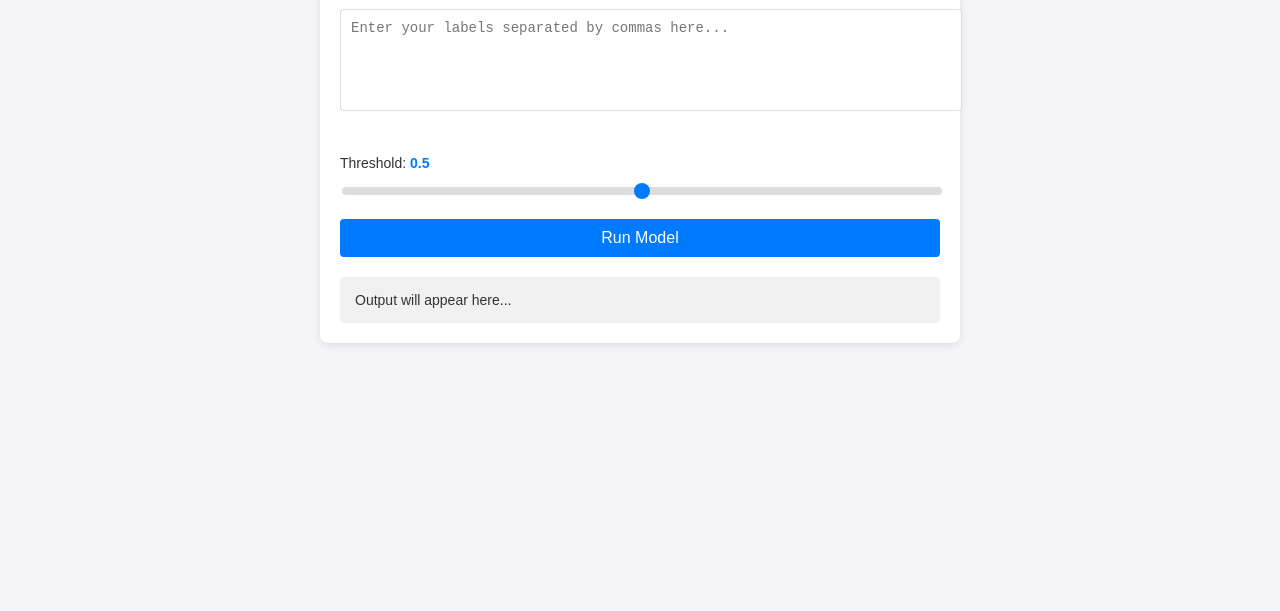
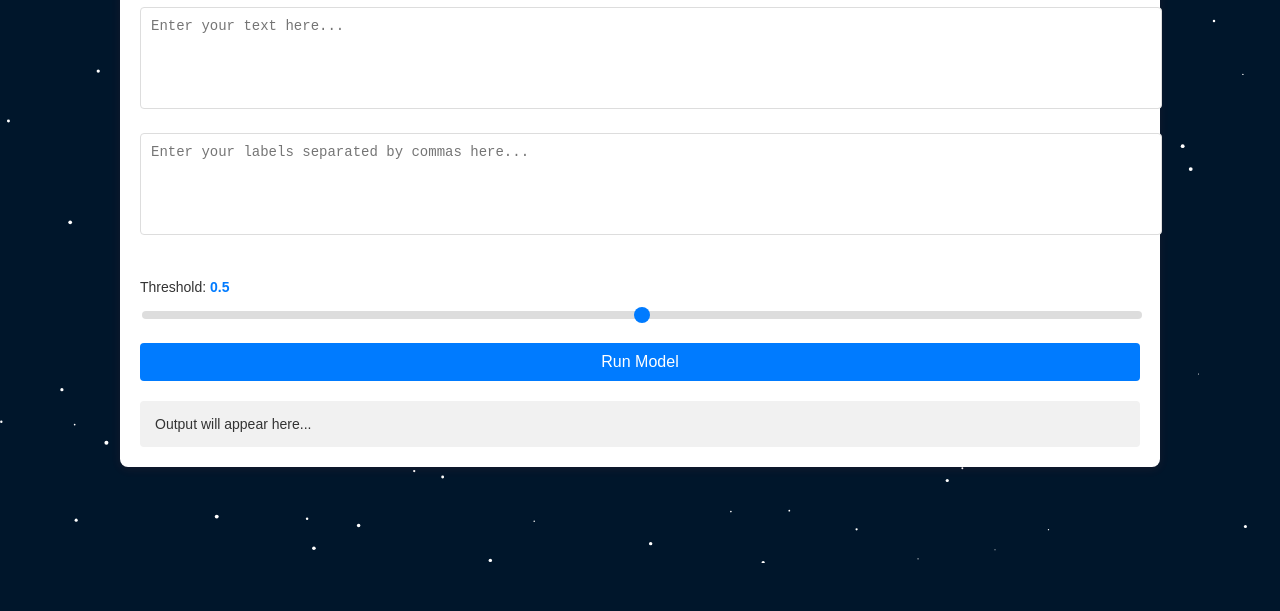
Before and after one commit to Yanis-Bouchelaghem/named_entity_recognition, a plain HTML site: page frontend/index.html in a window 1280 px wide. Shown: the part 237-848 px from the top of the page. Before the commit the page ends 800 px from the top, so only its background shows below. Drawn offline with Linux system fonts and the light colour scheme.

Commit message:
Implemented star background

```diff
--- a/frontend/index.css
+++ b/frontend/index.css
@@ -3,16 +3,28 @@ body {
   background-color: #f4f4f9;
   margin: 0;
   padding: 20px;
+  background: rgb(0, 22, 43);
 }
 
 .container {
-    max-width: 600px;
-    margin: auto;
+  max-width: 1000px;
+  margin: 10% auto;
   background: #ffffff;
   padding: 20px;
   border-radius: 8px;
   box-shadow: 0 2px 10px rgba(0, 0, 0, 0.1);
+
+  box-shadow: 0 2px 10px rgba(205, 58, 58, 0.1);
 }
+canvas {
+  position: fixed;
+  top: 0;
+  left: 0;
+  width: 100%;
+  height: 100%;
+  z-index: -1; / Place le canvas derrière le contenu /
+}
+
 
 h1 {
   text-align: center;
@@ -94,3 +106,21 @@ body {
   font-weight: bold;
   color: #007BFF;
 }
+
+.highlight {
+  font-weight: bold;
+  padding: 0 3px;
+  border-radius: 3px;
+  display: inline; /* Ensure spans are displayed inline */
+  margin-right: 5px;
+  white-space: nowrap; /* Prevent wrapping within the highlight */
+}
+.label {
+  font-size: 0.8em;
+  color: #fff;
+  background-color: #333;
+  padding: 2px 4px;
+  border-radius: 3px;
+  margin-left: 5px;
+  display: inline; /* Ensure the label stays inline */
+}
--- a/frontend/index.html
+++ b/frontend/index.html
@@ -6,26 +6,11 @@
   <title>GloVe Model Interface</title>
   <link rel="stylesheet" href="index.css"> <!-- Link to the CSS file -->
   <style>
-    .highlight {
-      font-weight: bold;
-      padding: 0 3px;
-      border-radius: 3px;
-      display: inline; /* Ensure spans are displayed inline */
-      margin-right: 5px;
-      white-space: nowrap; /* Prevent wrapping within the highlight */
-    }
-    .label {
-      font-size: 0.8em;
-      color: #fff;
-      background-color: #333;
-      padding: 2px 4px;
-      border-radius: 3px;
-      margin-left: 5px;
-      display: inline; /* Ensure the label stays inline */
-    }
+
   </style>
 </head>
 <body>
+  <canvas id="spaceCanvas"></canvas>
   <div class="container">
     <h1>GloVe Model Interface</h1>
     <textarea id="input-text" rows="5" placeholder="Enter your text here..."></textarea>
@@ -46,6 +31,7 @@
     <button id="run-model">Run Model</button>
     <div class="output" id="output">Output will appear here...</div>
   </div>
+  <script src="script.js"></script>
   <script>
     function updateThresholdValue() {
       const slider = document.getElementById('threshold');
--- /dev/null
+++ b/frontend/script.js
@@ -0,0 +1,41 @@
+const canvas = document.getElementById('spaceCanvas');
+const ctx = canvas.getContext('2d');
+
+// Ajuster la taille du canvas
+canvas.width = window.innerWidth;
+canvas.height = window.innerHeight;
+
+// Étoiles pour l'effet de fond
+const stars = [];
+const numStars = 150;
+
+for (let i = 0; i < numStars; i++) {
+  stars.push({
+    x: Math.random() * canvas.width,
+    y: Math.random() * canvas.height,
+    radius: Math.random() * 1.5 + 0.5,
+    speed: Math.random() * 0.5 + 0.2
+  });
+}
+
+function drawStars() {
+  ctx.clearRect(0, 0, canvas.width, canvas.height);
+  ctx.fillStyle = "rgba(255, 255, 255, 1)";
+  stars.forEach(star => {
+    ctx.beginPath();
+    ctx.arc(star.x, star.y, star.radius, 0, Math.PI * 2);
+    ctx.fill();
+    star.y += star.speed;
+    if (star.y > canvas.height) {
+      star.y = 0;
+      star.x = Math.random() * canvas.width;
+    }
+  });
+}
+
+function animate() {
+  drawStars();
+  requestAnimationFrame(animate);
+}
+
+animate();
```
Lines whose indentation alone changed are shown as unchanged.
